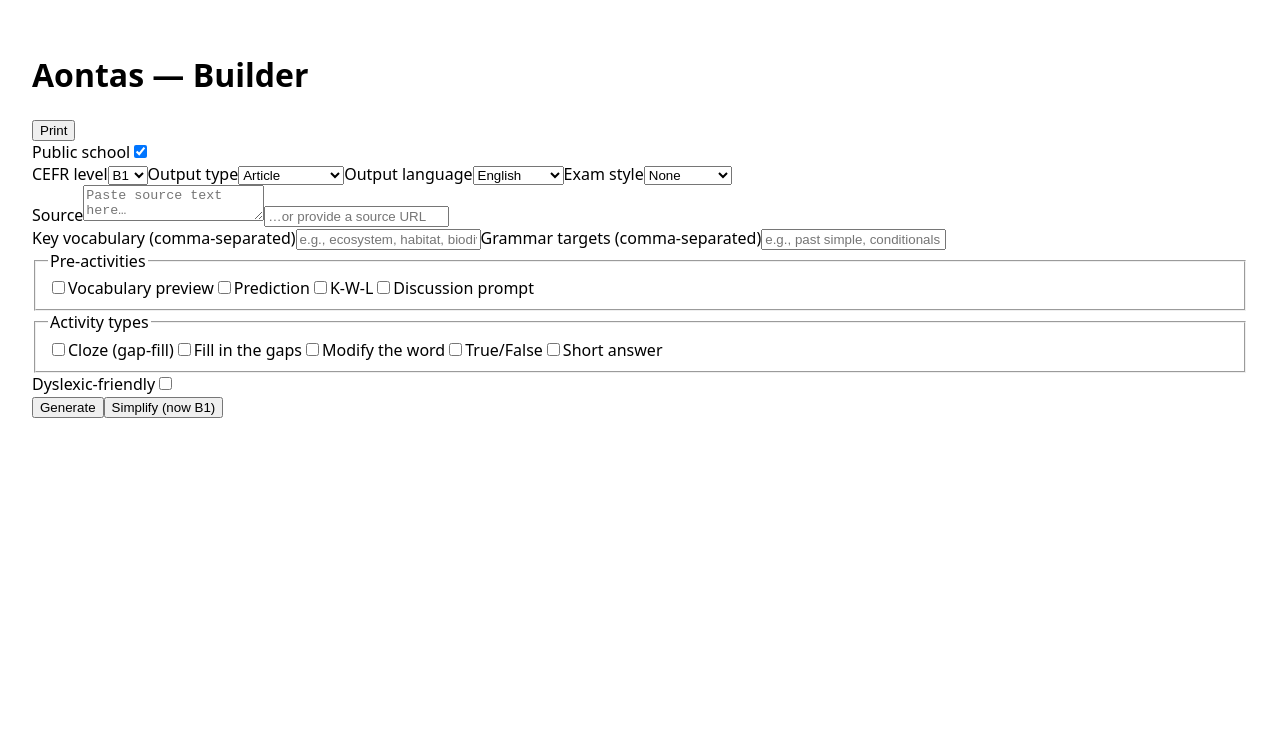
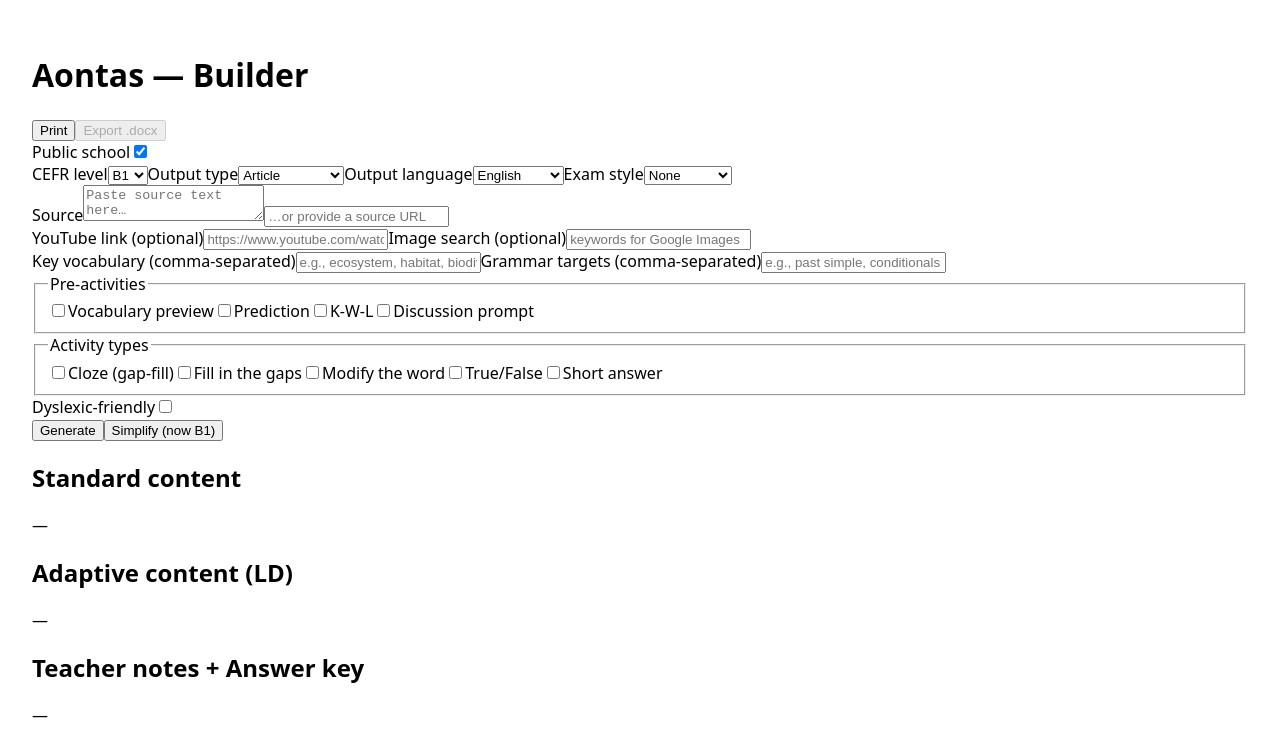
Before and after one commit to Mikeleane/Every-E1-2.0, a Next.js app: page /generate in a window 1280 px wide. Shown: the top 756 px of the page. Built offline with nearby package versions, Linux system fonts and the light colour scheme.

Commit message:
feat: .docx export API + Export button; print/dyslexic styles; media fields

```diff
--- /dev/null
+++ b/app/api/export/route.ts
@@ -0,0 +1,72 @@
+import { Document, HeadingLevel, Packer, Paragraph, TextRun, PageBreak } from "docx";
+
+export const dynamic = "force-dynamic"; // always run on server
+
+type Sections = {
+  standard: string;
+  adaptive: string;
+  teacher: string;
+  meta: {
+    level: string;
+    outputType: string;
+    outputLanguage: string;
+    isPublic: boolean;
+    examStyle?: string;
+    sourceUrl?: string;
+    youtubeUrl?: string;
+    imageQuery?: string;
+  };
+};
+
+export async function POST(req: Request): Promise<Response> {
+  const body = (await req.json()) as Sections;
+
+  const toParas = (txt: string) =>
+    txt.split(/\r?\n/).map((line) =>
+      new Paragraph({
+        spacing: { after: 120 },
+        children: [new TextRun({ text: line, size: 24 })], // 12pt
+      })
+    );
+
+  const metaLines: string[] = [
+    `Level: ${body.meta.level}`,
+    `Type: ${body.meta.outputType}`,
+    `Language: ${body.meta.outputLanguage}`,
+    `Public school: ${body.meta.isPublic ? "Yes" : "No"}`,
+  ];
+  if (body.meta.examStyle && body.meta.examStyle !== "None") metaLines.push(`Exam style: ${body.meta.examStyle}`);
+  if (body.meta.sourceUrl) metaLines.push(`Source: ${body.meta.sourceUrl}`);
+  if (body.meta.youtubeUrl) metaLines.push(`YouTube: ${body.meta.youtubeUrl}`);
+  if (body.meta.imageQuery) metaLines.push(`Images: https://www.google.com/images?q=${encodeURIComponent(body.meta.imageQuery)}`);
+
+  const doc = new Document({
+    sections: [
+      {
+        properties: {},
+        children: [
+          new Paragraph({ text: "Aontas Activity", heading: HeadingLevel.TITLE }),
+          ...metaLines.map((m) => new Paragraph({ children: [new TextRun({ text: m })] })),
+          new PageBreak(),
+          new Paragraph({ text: "Standard content", heading: HeadingLevel.HEADING_1 }),
+          ...toParas(body.standard),
+          new PageBreak(),
+          new Paragraph({ text: "Adaptive content (LD)", heading: HeadingLevel.HEADING_1 }),
+          ...toParas(body.adaptive),
+          new PageBreak(),
+          new Paragraph({ text: "Teacher notes + Answer key", heading: HeadingLevel.HEADING_1 }),
+          ...toParas(body.teacher),
+        ],
+      },
+    ],
+  });
+
+  const buffer = await Packer.toBuffer(doc);
+  return new Response(buffer, {
+    headers: {
+      "Content-Type": "application/vnd.openxmlformats-officedocument.wordprocessingml.document",
+      "Content-Disposition": 'attachment; filename="aontas-activity.docx"',
+    },
+    status: 200,
+  });
+}
--- a/app/generate/page.tsx
+++ b/app/generate/page.tsx
@@ -12,6 +12,8 @@
   outputLanguage: string;
   sourceText?: string;
   sourceUrl?: string;
+  youtubeUrl?: string;
+  imageQuery?: string;
   preActivities: string[];
   vocab: string[];
   grammar: string[];
@@ -34,6 +36,8 @@
   outputLanguage: "English",
   sourceText: "",
   sourceUrl: "",
+  youtubeUrl: "",
+  imageQuery: "",
   preActivities: [],
   vocab: [],
   grammar: [],
@@ -88,12 +92,57 @@
     await generate();
   }
 
+  async function exportDocx() {
+    if (!outputs) return;
+    const res = await fetch("/api/export", {
+      method: "POST",
+      headers: { "Content-Type": "application/json" },
+      body: JSON.stringify({
+        standard: outputs.standard,
+        adaptive: outputs.adaptive,
+        teacher: outputs.teacher,
+        meta: {
+          level: payload.level,
+          outputType: payload.outputType,
+          outputLanguage: payload.outputLanguage,
+          isPublic: payload.isPublic,
+          examStyle: payload.examStyle,
+          sourceUrl: payload.sourceUrl,
+          youtubeUrl: payload.youtubeUrl,
+          imageQuery: payload.imageQuery,
+        },
+      }),
+    });
+    if (!res.ok) {
+      alert("Export failed");
+      return;
+    }
+    const blob = await res.blob();
+    const url = URL.createObjectURL(blob);
+    const a = document.createElement("a");
+    a.href = url;
+    a.download = `aontas-${payload.level}.docx`;
+    document.body.appendChild(a);
+    a.click();
+    a.remove();
+    URL.revokeObjectURL(url);
+  }
+
   return (
     <main className="p-6 space-y-6">
       <header className="flex items-center justify-between gap-3">
         <h1 className="text-xl font-semibold">Aontas — Builder</h1>
         <div className="flex items-center gap-2">
           <PrintButton />
+          <button
+            type="button"
+            className="rounded-md border px-3 py-2 text-sm hover:bg-gray-50 disabled:opacity-50"
+            onClick={() => void exportDocx()}
+            disabled={!outputs}
+            title="Export sections to Word (.docx)"
+          >
+            Export .docx
+          </button>
         </div>
       </header>
 
@@ -105,7 +154,7 @@
         }}
       >
         {/* Left: Controls */}
-        <section className="space-y-4">
+        <section className="space-y-4 print:hidden">
           <div className="flex items-center gap-3">
             <label className="font-medium">Public school</label>
             <input
@@ -185,6 +234,27 @@
 
           <div className="grid md:grid-cols-2 gap-4">
             <label className="space-y-1">
+              <span className="block text-sm font-medium">YouTube link (optional)</span>
+              <input
+                className="border rounded-md p-2 w-full"
+                placeholder="https://www.youtube.com/watch?v=..."
+                value={payload.youtubeUrl}
+                onChange={(e) => update("youtubeUrl", e.target.value)}
+              />
+            </label>
+            <label className="space-y-1">
+              <span className="block text-sm font-medium">Image search (optional)</span>
+              <input
+                className="border rounded-md p-2 w-full"
+                placeholder="keywords for Google Images"
+                value={payload.imageQuery}
+                onChange={(e) => update("imageQuery", e.target.value)}
+              />
+            </label>
+          </div>
+
+          <div className="grid md:grid-cols-2 gap-4">
+            <label className="space-y-1">
               <span className="block text-sm font-medium">Key vocabulary (comma-separated)</span>
               <input
                 className="border rounded-md p-2 w-full"
@@ -243,10 +313,7 @@
               onChange={(e) => update("dyslexicFriendly", e.target.checked)}
             />
           </div>
-        </section>
 
-        {/* Right: Actions & Output */}
-        <section className="space-y-3">
           <div className="flex flex-wrap items-center gap-2">
             <button
               type="submit"
@@ -265,25 +332,22 @@
               Simplify (now {payload.level})
             </button>
           </div>
+        </section>
 
-          {err && <p className="text-red-600 text-sm">Error: {err}</p>}
-
-          {outputs && (
-            <div className={payload.dyslexicFriendly ? "space-y-4 leading-8 tracking-wide" : "space-y-4"}>
+        {/* Right: Output */}
+        <section className={payload.dyslexicFriendly ? "space-y-4 leading-8 tracking-wide" : "space-y-4"}>
           <article className="border rounded-xl p-4">
             <h2 className="font-semibold mb-2">Standard content</h2>
-                <p className="whitespace-pre-wrap">{outputs.standard}</p>
+            <p className="whitespace-pre-wrap">{outputs?.standard ?? "—"}</p>
           </article>
           <article className="border rounded-xl p-4">
             <h2 className="font-semibold mb-2">Adaptive content (LD)</h2>
-                <p className="whitespace-pre-wrap">{outputs.adaptive}</p>
+            <p className="whitespace-pre-wrap">{outputs?.adaptive ?? "—"}</p>
           </article>
-              <article className="border rounded-xl p-4 print:hidden">
+          <article className="border rounded-xl p-4 page-break-before print:break-before-page">
             <h2 className="font-semibold mb-2">Teacher notes + Answer key</h2>
-                <p className="whitespace-pre-wrap">{outputs.teacher}</p>
+            <p className="whitespace-pre-wrap">{outputs?.teacher ?? "—"}</p>
           </article>
-            </div>
-          )}
         </section>
       </form>
     </main>
--- a/package.json
+++ b/package.json
@@ -10,6 +10,7 @@
     },
     "dependencies": {
         "@mozilla/readability": "^0.6.0",
+        "docx": "^9.5.1",
         "jsdom": "^26.1.0",
         "next": "^15.5.2",
         "openai": "^5.20.0",
```
Also changed, not shown: app/globals.css (+7 -0 lines), 1 other file (tests, documents, lock files or other folders). Lines whose indentation alone changed are shown as unchanged.
